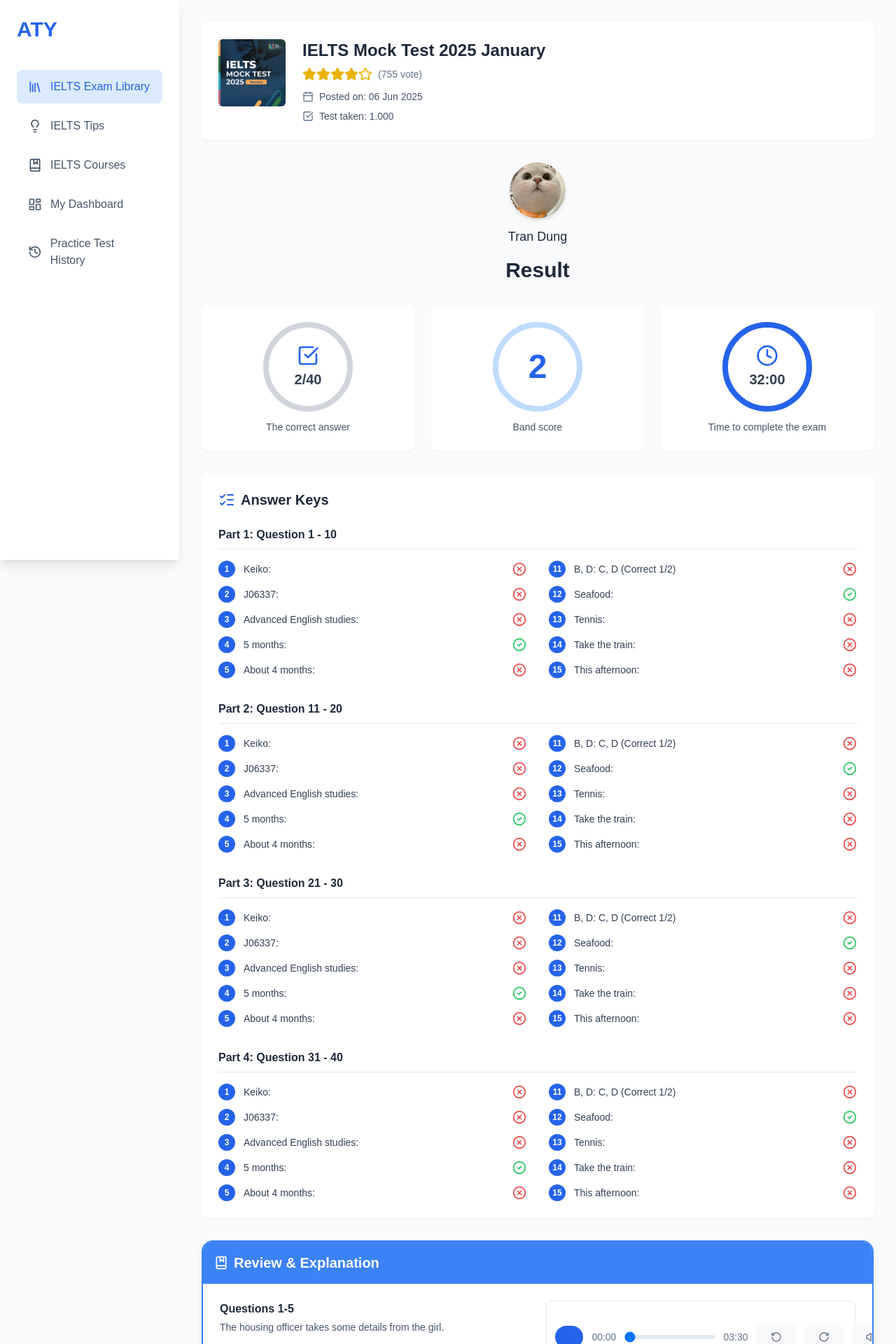
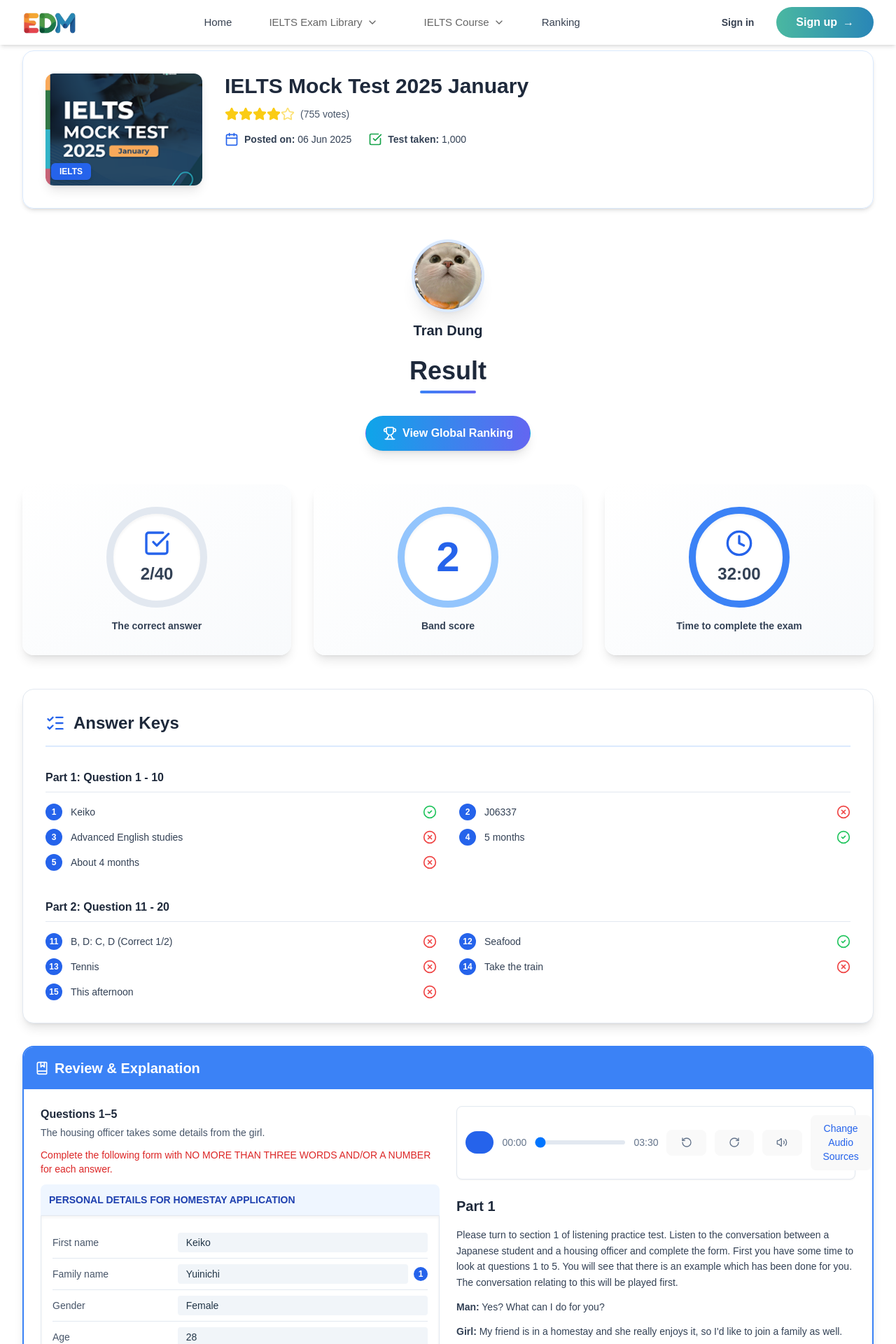
Before and after one commit to HoangDinhBui/Edumination, a React (Vite) app in the folder Frontend/: page /answer in a window 1280 px wide. Shown: the top 1920 px of the page at 70% size. Built offline with nearby package versions, Linux system fonts and the light colour scheme.

Commit message:
Fix: Answer Page

```diff
--- a/Frontend/src/components/Navbar.tsx
+++ b/Frontend/src/components/Navbar.tsx
@@ -97,7 +97,7 @@
   return (
     <>
       <header
-        className={`fixed top-0 left-0 right-0 z-50 transition-all duration-500 ${
+        className={`fixed top-0 left-0 right-0 z-[9999] transition-all duration-500 ${
           scrolled
             ? "bg-white/95 backdrop-blur-xl shadow-xl"
             : "bg-white/80 backdrop-blur-md shadow-md"
--- a/Frontend/src/pages/Answer/Answer.tsx
+++ b/Frontend/src/pages/Answer/Answer.tsx
@@ -1,42 +1,29 @@
 import React from "react";
 import {
   // Icons cho Sidebar
-  Library,
-  Lightbulb,
-  BookMarked,
-  LayoutDashboard,
-  History,
-  // Icons cho Header & Result
   Star,
   Calendar,
   CheckSquare,
-  User,
   ListChecks,
   CheckCircle2,
   XCircle,
-  Clock, // Icon mới cho donut
+  Clock,
   // Icons cho Review & Explanation
   Play,
   RotateCcw,
   RotateCw,
   Volume2,
-  Cog,
   MapPin,
   FileText,
+  BookMarked,
 } from "lucide-react";
-import Avatar from "../../assets/img/Ellipse 24.png"
-
-import EPicture from "../../assets/img/Rectangle 111141430.png"
+import Avatar from "../../assets/img/Ellipse 24.png";
+import Navbar from "../../components/Navbar";
+import EPicture from "../../assets/img/Rectangle 111141430.png";
+import { useNavigate } from "react-router-dom"; // 👈 thêm dòng này
+import { Trophy } from "lucide-react"; // 👈 biểu tượng cho nút
 
 // --- DỮ LIỆU MẪU (Mock Data) ---
-
-const navItems = [
-  { name: "IELTS Exam Library", icon: Library, active: true },
-  { name: "IELTS Tips", icon: Lightbulb, active: false },
-  { name: "IELTS Courses", icon: BookMarked, active: false },
-  { name: "My Dashboard", icon: LayoutDashboard, active: false },
-  { name: "Practice Test History", icon: History, active: false },
-];
 
 const sampleAnswers = [
   { id: 1, text: "Keiko:", isCorrect: false },
@@ -58,65 +45,75 @@
   { title: "Part 4: Question 31 - 40", answers: sampleAnswers.slice(0, 10) },
 ];
 
-// --- COMPONENT: Sidebar ---
-const Sidebar: React.FC = () => (
-  <aside className="w-64 h-screen bg-white shadow-lg p-6 flex flex-col flex-shrink-0">
-    <a href="#" className="text-3xl font-bold text-blue-600">
-      ATY
-    </a>
-    <nav className="mt-10 space-y-2">
-      {navItems.map((item) => (
-        <a
-          key={item.name}
-          href="#"
-          className={`flex items-center gap-3 px-4 py-3 rounded-lg font-medium ${
-            item.active
-              ? "bg-blue-100 text-blue-600"
-              : "text-slate-600 hover:bg-slate-50"
-          }`}
-        >
-          <item.icon className="w-5 h-5" />
-          <span>{item.name}</span>
-        </a>
+// === MOCK DATA ===
+const mockTestHeaderData = {
+  title: "IELTS Mock Test 2025 January",
+  rating: 4.5,
+  votes: 755,
+  postedDate: "06 Jun 2025",
+  testTaken: 1000,
+  category: "IELTS",
+  image: { EPicture },
+};
+
+// --- COMPONENT: TestHeader ---
+const TestHeader: React.FC = () => {
+  const data = mockTestHeaderData;
+  const filledStars = Math.floor(data.rating);
+  const hasHalfStar = data.rating % 1 !== 0;
+
+  return (
+    <section className="w-full p-8 rounded-2xl shadow-md border border-blue-100 flex flex-col md:flex-row items-start gap-8">
+      {/* Hình ảnh minh họa */}
+      <div className="w-full md:w-56 h-40 rounded-xl overflow-hidden shadow-lg flex-shrink-0 relative">
+        <img
+          src={Object.values(data.image)[0]}
+          alt={data.title}
+          className="w-full h-full object-cover transition-transform duration-500 hover:scale-105"
+        />
+        <div className="absolute bottom-2 left-2 bg-blue-600 text-white text-xs font-semibold px-3 py-1 rounded-md shadow-md">
+          {data.category}
+        </div>
+      </div>
+
+      {/* Nội dung thông tin */}
+      <div className="flex-1">
+        <h1 className="text-3xl font-bold text-slate-800 mb-3">{data.title}</h1>
+
+        {/* Rating */}
+        <div className="flex items-center mb-4">
+          {[...Array(filledStars)].map((_, i) => (
+            <Star key={i} className="w-5 h-5 text-yellow-400 fill-yellow-400" />
           ))}
-    </nav>
-  </aside>
-);
+          {hasHalfStar && (
+            <Star className="w-5 h-5 text-yellow-400 opacity-60" />
+          )}
+          <span className="ml-2 text-sm text-slate-600 font-medium">
+            ({data.votes} votes)
+          </span>
+        </div>
 
-// --- COMPONENT: TestHeader (Đã cập nhật) ---
-const TestHeader: React.FC = () => (
-  <section className="bg-white p-6 rounded-lg shadow-sm flex items-start gap-6">
-    <img
-      src={EPicture} // <-- THAY THẾ ẢNH NÀY
-      alt="IELTS Mock Test 2025"
-      className="w-24 rounded-md flex-shrink-0"
-    />
-    <div className="flex-1">
-      <h1 className="text-2xl font-bold text-slate-800">
-        IELTS Mock Test 2025 January
-      </h1>
-      <div className="flex items-center mt-2">
-        {[...Array(4)].map((_, i) => (
-          <Star key={i} className="w-5 h-5 text-yellow-500 fill-yellow-500" />
-        ))}
-        <Star className="w-5 h-5 text-yellow-500" />
-        <span className="ml-2 text-sm text-slate-500">(755 vote)</span>
-      </div>
-      <div className="mt-3 text-sm text-slate-600 space-y-2">
+        {/* Meta info */}
+        <div className="flex flex-wrap gap-6 text-sm text-slate-700">
           <div className="flex items-center gap-2">
-          <Calendar className="w-4 h-4 text-slate-500" />
-          <span>Posted on: 06 Jun 2025</span>
+            <Calendar className="w-5 h-5 text-blue-600" />
+            <span>
+              <strong>Posted on:</strong> {data.postedDate}
+            </span>
           </div>
           <div className="flex items-center gap-2">
-          <CheckSquare className="w-4 h-4 text-slate-500" />
-          <span>Test taken: 1.000</span>
+            <CheckSquare className="w-5 h-5 text-green-600" />
+            <span>
+              <strong>Test taken:</strong> {data.testTaken.toLocaleString()}
+            </span>
           </div>
         </div>
       </div>
     </section>
   );
+};
 
-// --- COMPONENT: ResultDonut (Đã cập nhật để linh hoạt hơn) ---
+// --- COMPONENT: ResultDonut ---
 interface ResultDonutProps {
   subText: string;
   borderColorClass: string;
@@ -128,13 +125,13 @@
   borderColorClass,
   children,
 }) => (
-  <div className="flex flex-col items-center justify-center bg-white p-6 rounded-lg shadow-sm">
+  <div className="flex flex-col items-center justify-center bg-gradient-to-br from-white to-slate-50 p-8 rounded-2xl shadow-lg hover:shadow-xl transition-shadow">
     <div
-      className={`w-32 h-32 rounded-full border-8 ${borderColorClass} flex items-center justify-center`}
+      className={`w-36 h-36 rounded-full border-[10px] ${borderColorClass} flex items-center justify-center shadow-inner bg-white`}
     >
       {children}
     </div>
-    <p className="mt-3 text-sm font-medium text-slate-600 text-center">
+    <p className="mt-4 text-sm font-semibold text-slate-700 text-center">
       {subText}
     </p>
   </div>
@@ -183,7 +180,7 @@
 );
 
 // =======================================================
-// === COMPONENT MỚI: Review & Explanation (Bắt đầu) ===
+// === COMPONENT: Review & Explanation ===
 // =======================================================
 
 // --- Helper: Nút bấm nhỏ (Listen, Locate, Explain) ---
@@ -247,54 +244,84 @@
   </div>
 );
 
-// --- Component Review & Explanation chính ---
-const ReviewExplanation: React.FC = () => {
-  // Dữ liệu mẫu cho component này
-  const reviewAnswers = [
+// === MOCK DATA CHO REVIEW & EXPLANATION ===
+const mockReviewExplanationData = {
+  title: "Review & Explanation",
+  partTitle: "Part 1",
+  questionRange: "Questions 1–5",
+  instructionTitle: "The housing officer takes some details from the girl.",
+  instructionNote:
+    "Complete the following form with NO MORE THAN THREE WORDS AND/OR A NUMBER for each answer.",
+  formTitle: "PERSONAL DETAILS FOR HOMESTAY APPLICATION",
+  formData: [
+    { label: "First name", answer: "Keiko" },
+    { label: "Family name", answer: "Yuinichi", number: 1 },
+    { label: "Gender", answer: "Female" },
+    { label: "Age", answer: "28" },
+    { label: "Passport number", answer: "", number: 2 },
+    { label: "Nationality", answer: "Japanese" },
+    { label: "Course enrolled", answer: "", number: 3 },
+    { label: "Length of the course", answer: "", number: 4 },
+    { label: "Homestay time", answer: "", number: 5 },
+  ],
+  reviewAnswers: [
     { number: 1, text: "Keiko" },
     { number: 2, text: "J06337" },
     { number: 3, text: "Advanced English studies" },
-  ];
+  ],
+  audioScript: [
+    "Please turn to section 1 of listening practice test. Listen to the conversation between a Japanese student and a housing officer and complete the form. First you have some time to look at questions 1 to 5. You will see that there is an example which has been done for you. The conversation relating to this will be played first.",
+    "Man: Yes? What can I do for you?",
+    "Girl: My friend is in a homestay and she really enjoys it, so I'd like to join a family as well.",
+    "Man: Okay let me get some details. What's your name?",
+    "Girl: My name is Keiko Yuichini.",
+    "Man: Could you spell your family name for me, please?",
+    "Girl: Yes. It's Yuichini. That's Y U I C H I N I.",
+    "The student's family name is Yuichini. So that has been written on the form. Now we shall begin. You should answer the questions as you listen because you will not hear the recording a second time. Now listen carefully and answer questions 1 to 5.",
+    "Man: Yes? What can I do for you?",
+    "Girl: My friend is in a homestay and she really enjoys it so I'd like to join a family as well.",
+  ],
+};
+
+// --- Component Review & Explanation chính ---
+const ReviewExplanation: React.FC = () => {
+  const data = mockReviewExplanationData;
 
   return (
     <section className="mt-8 bg-white rounded-2xl shadow-lg border-2 border-blue-500 overflow-hidden">
+      {/* HEADER */}
       <div className="flex items-center gap-2 p-4 bg-blue-500 text-white">
         <BookMarked className="w-5 h-5" />
-        <h2 className="text-xl font-bold">Review & Explanation</h2>
+        <h2 className="text-xl font-bold">{data.title}</h2>
       </div>
 
       <div className="grid grid-cols-1 lg:grid-cols-2 gap-6 p-6">
-        {/* === CỘT BÊN TRÁI === */}
+        {/* === CỘT TRÁI === */}
         <div>
-          <h3 className="font-semibold text-slate-800">Questions 1-5</h3>
-          <p className="text-sm text-slate-600 mt-1">
-            The housing officer takes some details from the girl.
-          </p>
+          <h3 className="font-semibold text-slate-800">{data.questionRange}</h3>
+          <p className="text-sm text-slate-600 mt-1">{data.instructionTitle}</p>
           <p className="text-sm text-red-600 font-medium my-3">
-            Complete the following form with{" "}
-            <strong>NO MORE THAN THREE WORDS AND/OR A NUMBER</strong> for each
-            answer.
+            {data.instructionNote}
           </p>
 
-          {/* Form */}
+          {/* FORM */}
           <div className="bg-blue-50 text-blue-800 font-semibold p-3 rounded-t-lg text-sm">
-            PERSONAL DETAILS FOR HOMESTAY APPLICATION
+            {data.formTitle}
           </div>
           <div className="bg-white p-4 rounded-b-lg shadow-inner border border-slate-200">
-            <ReviewFormRow label="First name" answer="Keiko" />
-            <ReviewFormRow label="Family name" answer="Yuinichi" number={1} />
-            <ReviewFormRow label="Gender" answer="Female" />
-            <ReviewFormRow label="Age" answer="28" />
-            <ReviewFormRow label="Passport number" answer="" number={2} />
-            <ReviewFormRow label="Nationality" answer="Japanese" />
-            <ReviewFormRow label="Course enrolled" answer="" number={3} />
-            <ReviewFormRow label="Length of the course" answer="" number={4} />
-            <ReviewFormRow label="Homestay time" answer="" number={5} />
+            {data.formData.map((row, i) => (
+              <ReviewFormRow
+                key={i}
+                label={row.label}
+                answer={row.answer}
+                number={row.number}
+              />
+            ))}
           </div>
 
-          {/* Danh sách câu trả lời */}
+          {/* CÂU TRẢ LỜI */}
           <div className="mt-6 space-y-4">
-            {reviewAnswers.map((ans) => (
+            {data.reviewAnswers.map((ans) => (
               <div key={ans.number}>
                 <p className="text-sm text-slate-800">
                   {ans.number}. Answer:{" "}
@@ -310,52 +337,24 @@
           </div>
         </div>
 
-        {/* === CỘT BÊN PHẢI === */}
+        {/* === CỘT PHẢI === */}
         <div>
           <AudioPlayerMockup />
-          <h3 className="text-xl font-semibold text-slate-800 mt-6">Part 1</h3>
+          <h3 className="text-xl font-semibold text-slate-800 mt-6">
+            {data.partTitle}
+          </h3>
           <div className="mt-4 space-y-3 text-slate-700 text-sm leading-relaxed max-h-96 overflow-y-auto">
-            <p>
-              Please turn to section 1 of listening practice test. Listen to the
-              conversation between a Japanese student and a housing officer and
-              complete the form. First you have some time to look at questions 1
-              to 5. You will see that there is an example which has been done for
-              you. The conversation relating to this will be played first.
+            {data.audioScript.map((line, i) => (
+              <p key={i}>
+                {line.includes("Man:") || line.includes("Girl:") ? (
+                  <>
+                    <strong>{line.split(":")[0]}:</strong> {line.split(":")[1]}
+                  </>
+                ) : (
+                  line
+                )}
               </p>
-            <p>
-              <strong>Man:</strong> Yes? What can I do for you?
-            </p>
-            <p>
-              <strong>Girl:</strong> My friend is in a homestay and she really
-              enjoys it, so I’d like to join a family as well.
-            </p>
-            <p>
-              <strong>Man:</strong> Okay let me get some details. What’s your
-              name?
-            </p>
-            <p>
-              <strong>Girl:</strong> My name is Keiko Yuichini.
-            </p>
-            <p>
-              <strong>Man:</strong> Could you spell your family name for me,
-              please?
-            </p>
-            <p>
-              <strong>Girl:</strong> Yes. It’s Yuichini. That’s Y U I C H I N I.
-            </p>
-            <p>
-              The student’s family name is Yuichini. So that has been written on
-              the form. Now we shall begin. You should answer the questions as
-              you listen because you will not hear the recording a second time.
-              Now listen carefully and answer questions 1 to 5.
-            </p>
-            <p>
-              <strong>Man:</strong> Yes? What can I do for you?
-            </p>
-            <p>
-              <strong>Girl:</strong> My friend is in a homestay and she really
-              enjoys it so I’d like to join a family as well.
-            </p>
+            ))}
           </div>
         </div>
       </div>
@@ -363,80 +362,135 @@
   );
 };
 
-// =====================================================
-// === COMPONENT MỚI: Review & Explanation (Kết thúc) ===
-// =====================================================
+// --- COMPONENT: View Ranking Button ---
+const ViewRankingButton: React.FC = () => {
+  const navigate = useNavigate();
 
-// --- COMPONENT TRANG CHÍNH (Đã cập nhật) ---
+  return (
+    <button
+      onClick={() => navigate("/ranking")}
+      className="mt-8 flex items-center gap-2 px-6 py-3
+                 bg-gradient-to-r from-sky-500 to-indigo-500
+                 text-white font-semibold rounded-full shadow-lg
+                 hover:shadow-xl hover:scale-105 transition-all duration-300"
+    >
+      <Trophy className="w-5 h-5 text-white" />
+      <span>View Global Ranking</span>
+    </button>
+  );
+};
 
+// === MOCK DATA CHO ANSWER PAGE ===
+const mockAnswerPageData = {
+  user: {
+    name: "Tran Dung",
+    avatar: { Avatar },
+  },
+  result: {
+    correctAnswers: "2/40",
+    bandScore: "2",
+    timeCompleted: "32:00",
+  },
+  answerKeys: [
+    {
+      title: "Part 1: Question 1 - 10",
+      answers: [
+        { id: 1, text: "Keiko", isCorrect: true },
+        { id: 2, text: "J06337", isCorrect: false },
+        { id: 3, text: "Advanced English studies", isCorrect: false },
+        { id: 4, text: "5 months", isCorrect: true },
+        { id: 5, text: "About 4 months", isCorrect: false },
+      ],
+    },
+    {
+      title: "Part 2: Question 11 - 20",
+      answers: [
+        { id: 11, text: "B, D: C, D (Correct 1/2)", isCorrect: false },
+        { id: 12, text: "Seafood", isCorrect: true },
+        { id: 13, text: "Tennis", isCorrect: false },
+        { id: 14, text: "Take the train", isCorrect: false },
+        { id: 15, text: "This afternoon", isCorrect: false },
+      ],
+    },
+  ],
+};
+
+// --- COMPONENT TRANG CHÍNH ---
 export default function AnswerPage() {
+  const data = mockAnswerPageData;
+
   return (
-    <div className="min-h-screen flex bg-slate-50">
-      {/* 1. Sidebar */}
-      <Sidebar />
+    <div className="min-h-screen">
+      <Navbar />
 
-      {/* 2. Nội dung chính */}
-      <main className="flex-1 p-8 overflow-y-auto">
+      {/* Nội dung chính - Full width với container */}
+      <main className="w-full px-8 py-8 mt-10">
         {/* Header bài test */}
         <TestHeader />
 
-        {/* Khối Avatar và Result (Căn giữa) */}
-        <div className="flex flex-col items-center my-8">
-          <div className="w-20 h-20 rounded-full overflow-hidden shadow-md">
+        {/* Khối Avatar và Result */}
+        <div className="flex flex-col items-center my-12">
+          <div className="w-24 h-24 rounded-full overflow-hidden shadow-xl ring-4 ring-blue-100 bg-gradient-to-br from-blue-400 to-indigo-500 flex items-center justify-center">
             <img
-              src={Avatar} // <-- THAY THẾ ẢNH AVATAR
-              alt="Tran Dung"
+              src={Object.values(data.user.avatar)[0]}
+              alt={data.user.name}
               className="w-full h-full object-cover"
             />
           </div>
-          <span className="mt-3 text-lg font-medium text-slate-800">
-            Tran Dung
+          <span className="mt-4 text-xl font-semibold text-slate-800">
+            {data.user.name}
           </span>
-          <h2 className="text-3xl font-bold text-slate-800 mt-4">Result</h2>
+          <h2 className="text-4xl font-bold text-slate-800 mt-6 mb-2">
+            Result
+          </h2>
+          <div className="h-1 w-20 bg-gradient-to-r from-blue-500 to-indigo-500 rounded-full"></div>
+
+          <ViewRankingButton />
+
         </div>
 
-        {/* Phần Result Donut (Cập nhật theo ảnh closeup mới) */}
-        <section className="grid grid-cols-1 md:grid-cols-3 gap-6">
+        {/* Phần Result Donut */}
+        <section className="grid grid-cols-1 md:grid-cols-3 gap-8 mb-12">
           <ResultDonut
             subText="The correct answer"
-            borderColorClass="border-gray-300"
+            borderColorClass="border-slate-200"
           >
             <div className="flex flex-col items-center">
-              <CheckSquare className="w-8 h-8 text-blue-600" />
-              <span className="text-xl font-bold text-slate-700 mt-1">
-                2/40
+              <CheckSquare className="w-10 h-10 text-blue-600" />
+              <span className="text-2xl font-bold text-slate-700 mt-2">
+                {data.result.correctAnswers}
               </span>
             </div>
           </ResultDonut>
 
-          <ResultDonut
-            subText="Band score"
-            borderColorClass="border-blue-200"
-          >
-            <span className="text-5xl font-bold text-blue-600">2</span>
+          <ResultDonut subText="Band score" borderColorClass="border-blue-300">
+            <span className="text-6xl font-bold text-blue-600">
+              {data.result.bandScore}
+            </span>
           </ResultDonut>
 
           <ResultDonut
             subText="Time to complete the exam"
-            borderColorClass="border-blue-600"
+            borderColorClass="border-blue-500"
           >
             <div className="flex flex-col items-center">
-              <Clock className="w-8 h-8 text-blue-600" />
-              <span className="text-xl font-bold text-slate-700 mt-1">
-                32:00
+              <Clock className="w-10 h-10 text-blue-600" />
+              <span className="text-2xl font-bold text-slate-700 mt-2">
+                {data.result.timeCompleted}
               </span>
             </div>
           </ResultDonut>
         </section>
 
         {/* Phần Answer Keys */}
-        <section className="mt-8 bg-white p-6 rounded-lg shadow-sm">
-          <div className="flex items-center gap-2 mb-6">
-            <ListChecks className="w-6 h-6 text-blue-600" />
-            <h2 className="text-xl font-bold text-slate-800">Answer Keys</h2>
+        <section className="bg-white p-8 rounded-2xl shadow-lg border border-slate-200 mb-8">
+          <div className="flex items-center gap-3 mb-8 pb-4 border-b-2 border-blue-100">
+            <ListChecks className="w-7 h-7 text-blue-600" />
+            <h2 className="text-2xl font-bold text-slate-800">Answer Keys</h2>
           </div>
-          <div className="space-y-8">
-            {answerKeyData.map((part) => (
+
+          <div className="space-y-10">
+            {data.answerKeys.map((part) => (
               <AnswerKeyPart
                 key={part.title}
                 title={part.title}
@@ -446,8 +500,7 @@
           </div>
         </section>
 
-        {/* === PHẦN MỚI THÊM === */}
-        {/* Component Review & Explanation được thêm vào đây */}
+        {/* Component Review & Explanation */}
         <ReviewExplanation />
       </main>
     </div>
```
Lines whose indentation alone changed are shown as unchanged.
